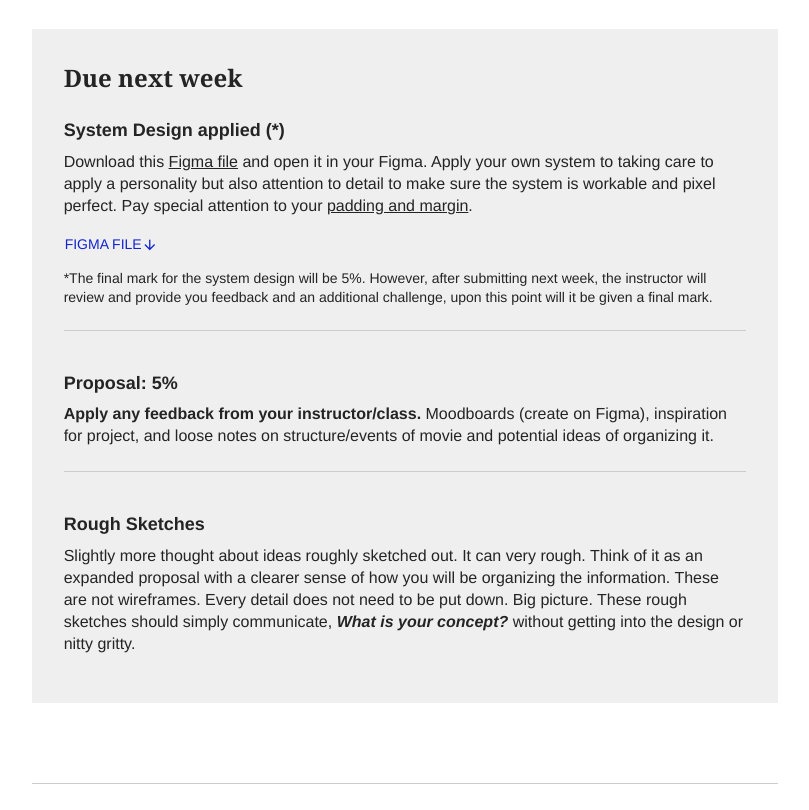
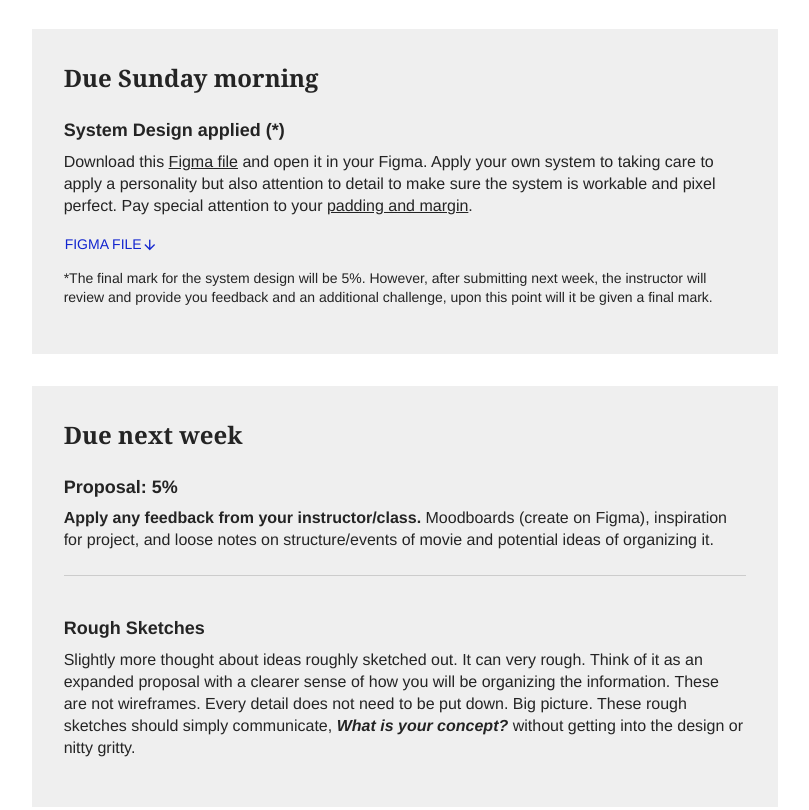
Before and after one commit to yorkdesign/DESN1011-W20, a plain HTML site: page index.html in a window 1280 px wide. Shown: the part 719-1529 px from the top of the page, without its empty margins (195-1004 px from the left). Drawn offline with Linux system fonts and the light colour scheme; a web font is replaced by a local one.

Commit message:
system design deadline

```diff
--- a/index.html
+++ b/index.html
@@ -74,13 +74,14 @@
 							</ul>
 						</section>
 						<section>
-							<section>
-								<h3 class="h2">Due next week</h3>
-								<h4 class="h3">System Design applied (*)</h4>
-								<p>Download this <a href="assets/system_design/DESN1011_MA03_SystemDesign_Template.fig" target="_blank">Figma file</a> and open it in your Figma. Apply your own system to taking care to apply a personality but also attention to detail to make sure the system is workable and pixel perfect. Pay special attention to your <a href="https://visualcomposer.com/blog/padding-vs-margin-explained/" target="_blank">padding and margin</a>.</p>
-								<a href="assets/system_design/DESN1011_MA03_SystemDesign_Template.fig" class="link download" download>Figma file</a>
-								<p class="caption">*The final mark for the system design will be 5%. However, after submitting next week, the instructor will review and provide you feedback and an additional challenge, upon this point will it be given a final mark.</p>
-							</section>
+							<h3 class="h2">Due Sunday morning</h3>
+							<h4 class="h3">System Design applied (*)</h4>
+							<p>Download this <a href="assets/system_design/DESN1011_MA03_SystemDesign_Template.fig" target="_blank">Figma file</a> and open it in your Figma. Apply your own system to taking care to apply a personality but also attention to detail to make sure the system is workable and pixel perfect. Pay special attention to your <a href="https://visualcomposer.com/blog/padding-vs-margin-explained/" target="_blank">padding and margin</a>.</p>
+							<a href="assets/system_design/DESN1011_MA03_SystemDesign_Template.fig" class="link download" download>Figma file</a>
+							<p class="caption">*The final mark for the system design will be 5%. However, after submitting next week, the instructor will review and provide you feedback and an additional challenge, upon this point will it be given a final mark.</p>
+						</section>
+						<section>
+							<h3 class="h2">Due next week</h3>
 							<section>
 								<h4 class="h3">Proposal: 5%</h4>
 								<p><strong>Apply any feedback from your instructor/class.</strong> Moodboards (create on Figma), inspiration for project, and loose notes on structure/events of movie and potential ideas of organizing it.</p>
```
Also changed, not shown: 1 other file.
